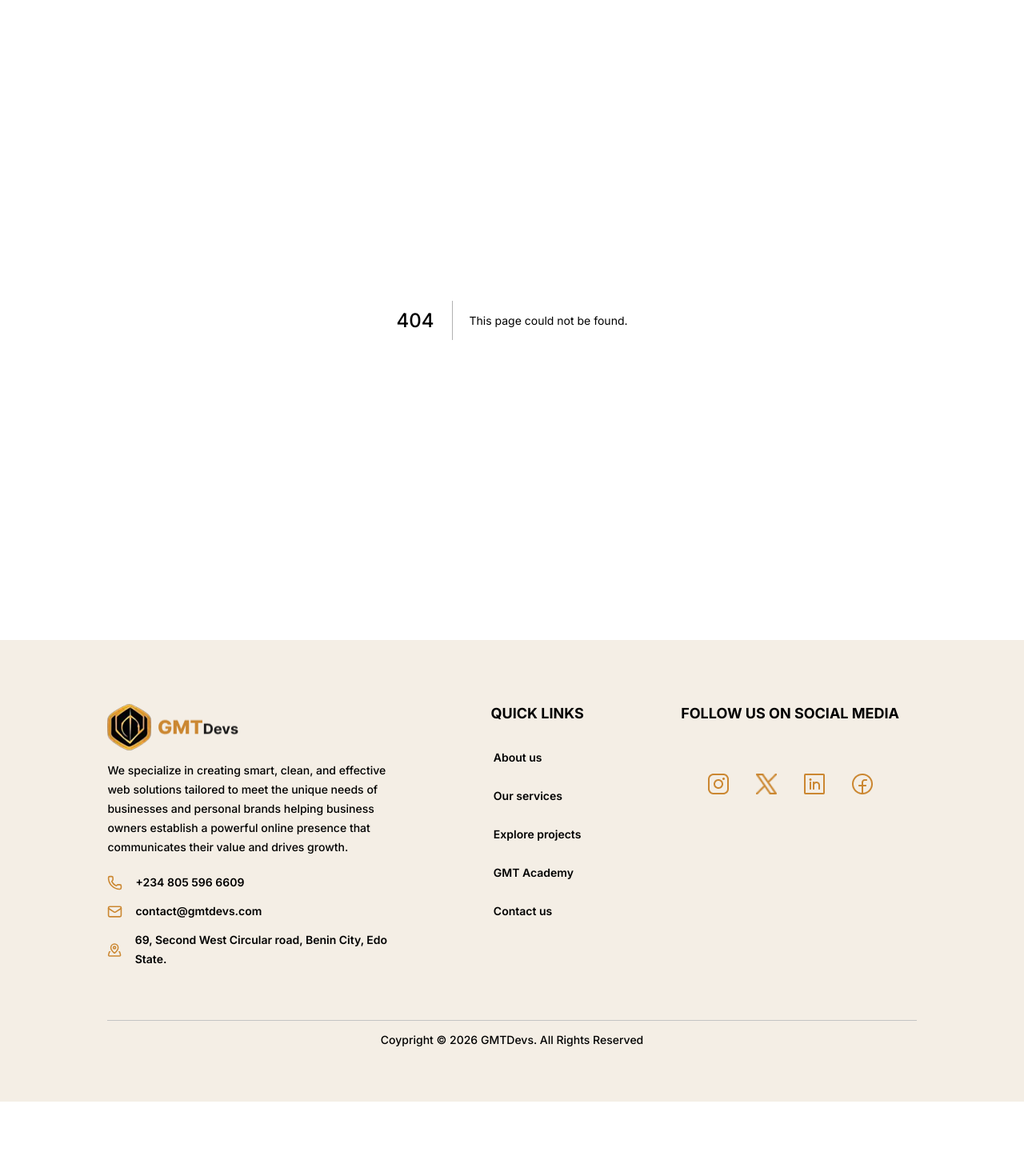
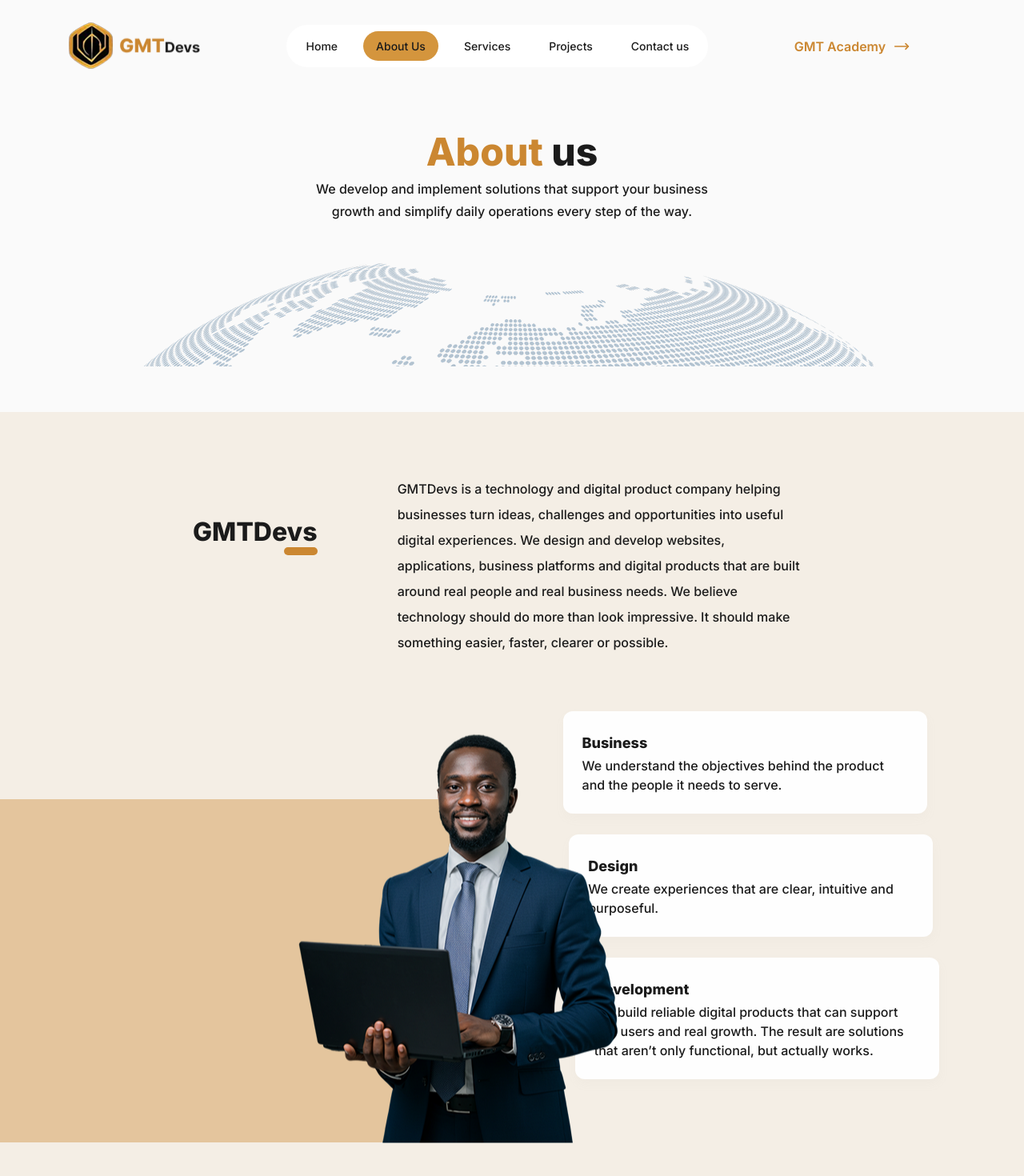
Before and after one commit to olamadeN/GMTDevs-Website-2.0, a Next.js app: page /About-us in a window 1280 px wide. Before the commit this address had no page. Shown: the top 1470 px of the page at 80% size. Before the commit the page ends 1377 px from the top, so only its background shows below. Built offline with nearby package versions, Linux system fonts and the light colour scheme.

Commit message:
UI: about section 1 the 2 parts

```diff
--- /dev/null
+++ b/app/(pages)/About-us/about.module.css
@@ -0,0 +1,64 @@
+.doubleRightP{
+    width: 75%;
+}
+.aboutSection1{
+    background-color: #F4EEE5;;
+}
+.aboutSection1 .sectionLeft{
+    padding-top: 80px;
+    padding-bottom: 180px;
+    height: auto;
+   /*  height: 429px; */
+}
+.aboutSection1 .sectionRight{
+    display: flex;
+    height: 429px;
+
+}
+
+.darkBrown{
+    height: 429px;
+    width: 100%;
+    background-color: #CB873166;
+    position: relative;
+}
+.darkBrown img{
+    position: absolute;
+    top: 50%;
+    left: 100%;
+    transform: translate(-50%, -60.5%);
+}
+.aboutCardCont{
+    width: 100%;
+    padding-left: 10%;
+    padding-right: 8.3%;
+}
+.aboutCardInner{
+    width: 100%;
+    display: flex;
+    flex-direction: column;
+    gap:26px;
+    justify-self: flex-end;
+    margin-top: -110px;
+}
+.aboutCardInner div{
+    padding: 24px;
+    width: 455px;
+    border-radius: 12px;
+    background-color: #FEFEFE;
+    box-shadow: 1px 6px 13px 0px #B0B0B00D;
+
+}
+.aboutCardInner div p:first-child{
+    font-weight: 800;
+    font-size: 18px;
+}
+.aboutCardInner div p:last-child{
+    line-height: 24px;
+}
+.aboutCard2{
+   align-self: center;
+}
+.aboutCard3{
+   align-self: flex-end;
+}
--- /dev/null
+++ b/app/(pages)/About-us/page.jsx
@@ -0,0 +1,59 @@
+import Navbar from '@/app/component/navbar/page';
+import styles from './about.module.css';
+const About = () => {
+
+    return (
+        <div className={styles.aboutCont}>
+            <header className='header'>
+                <div className="navbarContainer">
+                    <Navbar />
+                </div>
+                <div className='container headerContent'>
+                    <div className='headerTxt'>
+                        <h1><span style={{ color: 'var(--text-secondary)' }}>About</span> us</h1>
+                        <p>We develop and implement solutions that support your business growth and simplify daily operations every step of the way.</p>
+                    </div>
+                    <div className='globeWrapper'>
+                        <img className='globe' src='/images/globe.png' alt="globe" />
+                    </div>
+
+                </div>
+            </header>
+            <section className={styles.aboutSection1}>
+                <div className={`container double ${styles.sectionLeft}`}>
+                    <div className='doubleLeft'>
+                        <h3>GMTDevs</h3>
+                        <div className='underline'></div>
+                    </div>
+                    <div className='doubleRight'>
+                        <p className={styles.doubleRightP}> GMTDevs is a technology and digital product company helping businesses turn ideas, challenges and opportunities into useful digital experiences. We design and develop websites, applications, business platforms and digital products that are built around real people and real business needs. We believe technology should do more than look impressive. It should make something easier, faster, clearer or possible. </p>
+                    </div>
+                </div>
+                <div className={styles.sectionRight}>
+                    <div className={styles.darkBrown}>
+                        <img src="/images/aboutGuy.png" alt="man holding a laptop" />
+                    </div>
+                    <div className={styles.aboutCardCont}>
+                        <div className={styles.aboutCardInner}>
+                            <div className={styles.aboutCard1}>
+                                <p>Business</p>
+                                <p>We understand the objectives behind the product and the people it needs to serve.</p>
+                            </div>
+                            <div className={styles.aboutCard2}>
+                                <p>Design</p>
+                                <p>We create experiences that are clear, intuitive and purposeful.</p>
+                            </div>
+                            <div className={styles.aboutCard3}>
+                                <p>Development</p>
+                                <p>We build reliable digital products that can support real users and real growth. The result are solutions that aren’t only functional, but actually works.</p>
+                            </div>
+                        </div>
+                    </div>
+                </div>
+
+            </section>
+        </div>
+    );
+}
+
+export default About;
--- a/app/component/navbar/page.jsx
+++ b/app/component/navbar/page.jsx
@@ -9,7 +9,7 @@ const Navbar = () => {
             <img style={{ cursor: 'pointer' }} onClick={() => window.location.href = '/'} src="/images/logo.png" alt="Logo" className={styles.logo} />
             <ul className={styles.navLinks}>
                 <li className={ pathname==='/' ? `${styles.active}`: "" }><a href="/">Home</a></li>
-                <li className={ pathname==='/about' ? `${styles.active}`: "" }><a href="/about">About Us</a></li>
+                <li className={ pathname==='/About-us' ? `${styles.active}`: "" }><a href="/About-us">About Us</a></li>
                 <li className={ pathname==='/services' ? `${styles.active}`: "" }><a href="/services">Services</a></li>
                 <li className={ pathname==='/projects' ? `${styles.active}`: "" }><a href="/projects">Projects</a></li>
                 <li className={ pathname==='/contact' ? `${styles.active}`: "" }><a href="/contact">Contact us</a></li>
--- a/app/globals.css
+++ b/app/globals.css
@@ -23,7 +23,62 @@ body {
   overflow-x: hidden;
   font-family: var(--font-body);
 }
+.header{
+  display: flex;
+  flex-direction: column;
+  justify-content: space-between;
+  height: 462px !important;
+}
+.headerContent{
+  display: flex;
+  flex-direction: column;
+  justify-content: space-between;
+  align-items: center;
+}
+.headerTxt{
+  width:503px;
+  text-align: center;
+  margin-bottom: -50px;
+}
+.headerTxt p{
+  line-height: 28px;
+}
+.globeWrapper {
+/*   position: absolute;
+  left: 50%;
+  bottom: -180px;
+*/
+ /*  width: 100%;
+  height: auto; */
 
+/*   transform: translateX(-50%); */
+  overflow: hidden;
+
+  pointer-events: none;
+}
+
+.globe {
+  object-fit: contain;
+
+  animation: globeEntrance 1.8s cubic-bezier(0.22, 1, 0.36, 1)
+    forwards;
+}
+
+@keyframes globeEntrance {
+  0% {
+    opacity: 0;
+    transform: rotateY(-18deg) scale(0.95);
+  }
+
+  45% {
+    opacity: 1;
+  }
+
+  100% {
+    opacity: 1;
+    transform: rotateY(0deg) scale(1);
+  }
+}
 body {
   min-height: 100%;
   display: flex;
@@ -125,3 +180,28 @@ p{
   border-radius: 24px;
   background: var(--text-secondary);
 }
+
+.double{
+  height: fit-content;
+  display: flex;
+  gap: 100px;
+  margin-top:53px;
+  /* border:1px solid black; */
+}
+.doubleLeft{
+  width: 30%;
+  display: flex;
+  flex-direction: column;
+  align-items: self-end;
+  padding-top: 50px;
+  /* border:1px solid black; */
+}
+.doubleLeft h3{
+  word-wrap: nowrap;
+}
+.doubleRight{
+  width: 70%;
+  display: flex;
+  justify-content: space-between;
+    /* border:1px solid black; */
+}
```
Also changed, not shown: public/images/aboutGuy.png (added), public/images/globe.png (added).
